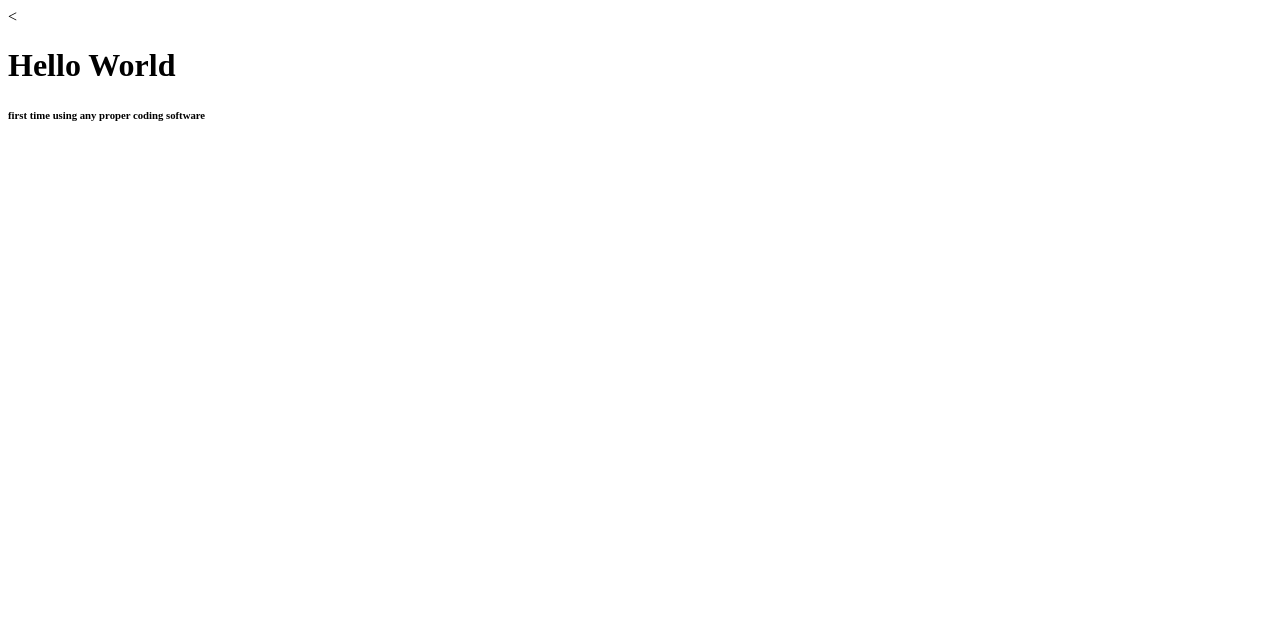
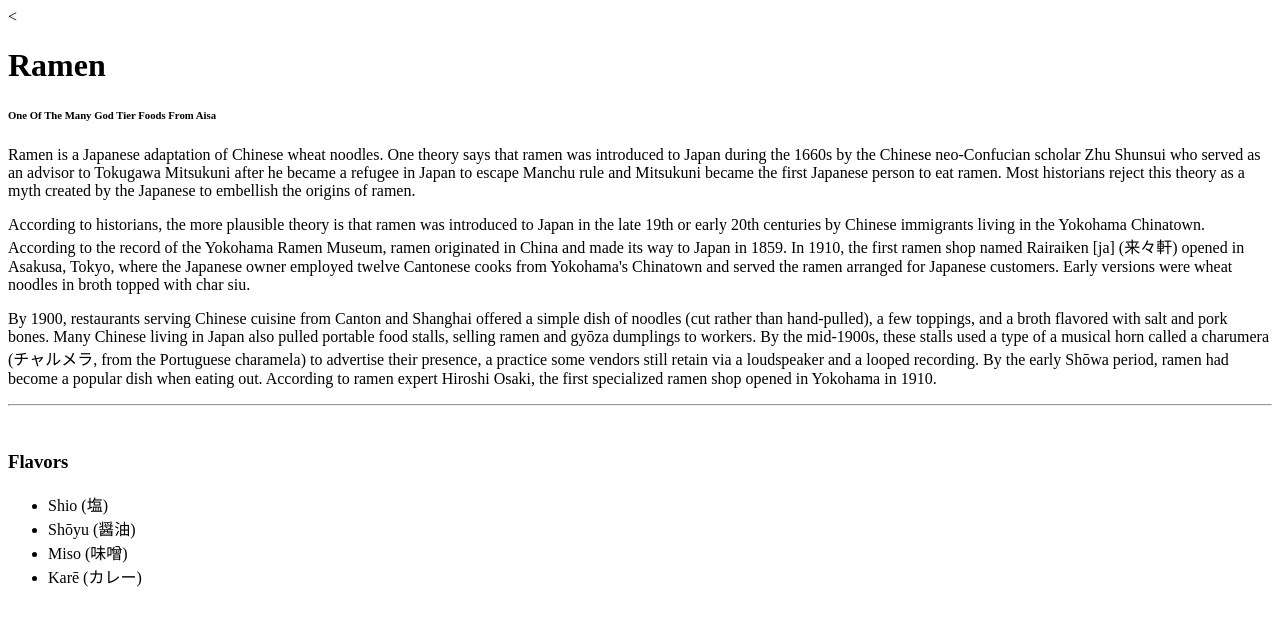
Before and after one commit to mlivi21/mlivi21.github.io, a plain HTML site: page index.html in a window 1280 px wide. Drawn offline with Linux system fonts and the light colour scheme.

Commit message:
Update index.html

```diff
--- a/index.html
+++ b/index.html
@@ -6,7 +6,28 @@
     <title>Coding for web, not hack</title>
   </head>
   <body>
-<h1>Hello World</h1>
- <h6>first time using any proper coding software</h6>
+
+<h1>Ramen</h1>
+ <h6>One Of The Many God Tier Foods From Aisa</h6>
+
+  <p>Ramen is a Japanese adaptation of Chinese wheat noodles. One theory says that ramen was introduced to Japan during the 1660s by the Chinese neo-Confucian scholar Zhu Shunsui who served as an advisor to Tokugawa Mitsukuni after he became a refugee in Japan to escape Manchu rule and Mitsukuni became the first Japanese person to eat ramen. Most historians reject this theory as a myth created by the Japanese to embellish the origins of ramen.</p>
+
+  <p>According to historians, the more plausible theory is that ramen was introduced to Japan in the late 19th or early 20th centuries by Chinese immigrants living in the Yokohama Chinatown. According to the record of the Yokohama Ramen Museum, ramen originated in China and made its way to Japan in 1859. In 1910, the first ramen shop named Rairaiken [ja] (来々軒) opened in Asakusa, Tokyo, where the Japanese owner employed twelve Cantonese cooks from Yokohama's Chinatown and served the ramen arranged for Japanese customers. Early versions were wheat noodles in broth topped with char siu.</p>
+
+  <p>By 1900, restaurants serving Chinese cuisine from Canton and Shanghai offered a simple dish of noodles (cut rather than hand-pulled), a few toppings, and a broth flavored with salt and pork bones. Many Chinese living in Japan also pulled portable food stalls, selling ramen and gyōza dumplings to workers. By the mid-1900s, these stalls used a type of a musical horn called a charumera (チャルメラ, from the Portuguese charamela) to advertise their presence, a practice some vendors still retain
+     via a loudspeaker and a looped recording. By the early Shōwa period, ramen had become a popular dish when eating out. According to ramen expert Hiroshi Osaki, the first specialized ramen shop opened in Yokohama in 1910.</p>
+
+  <hr/>
+
+  <br/>
+<h3>Flavors</h3>
+
+     <ul>
+       <li>Shio (塩)</li>
+       <li>Shōyu (醤油)</li>
+       <li>Miso (味噌)</li>
+       <li>Karē (カレー)</li>
+    </ul>
+
   </body>
 </html>
```
